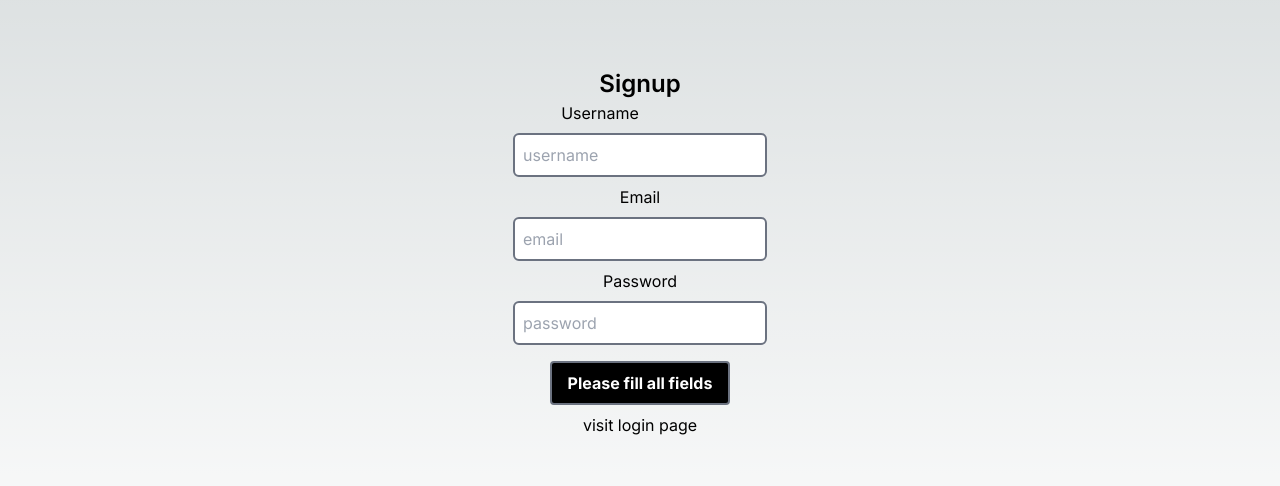
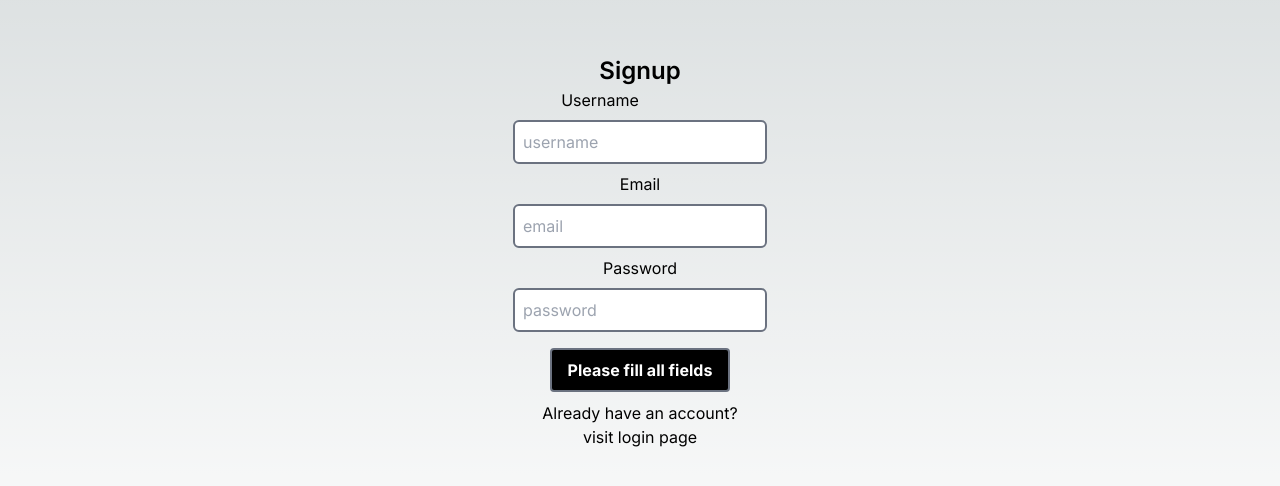
Before and after one commit to VaibhavTalkhande/NextFullstackApp, a Next.js app: page /signup in a window 1280 px wide. Shown: the part 148-634 px from the top of the page. Built offline with nearby package versions, Linux system fonts and the light colour scheme.

Commit message:
frontend of signup

```diff
--- a/src/app/signup/page.tsx
+++ b/src/app/signup/page.tsx
@@ -3,8 +3,7 @@ import Link from "next/link";
 import React, { useEffect } from "react";
 import { useRouter } from "next/navigation";
 import axios from "axios";
-import { on } from "events";
-import {toast} from "react-hot-toast";
+import toast, { Toaster } from "react-hot-toast";
 export default function SignupPage() {
   const router = useRouter();
   const [user, setUser] = React.useState({
@@ -19,21 +18,24 @@ export default function SignupPage() {
       setLoading(true);
       const res = await axios.post("/api/users/signup", user);
 
-      if (res.data.success) {
-        router.push("/login");
-      } else {
-        toast.error(res.data.message);
-      }
+      console.log(res.data);
+      toast("Signup successfull");
 
+      // router.push("/login");
     } catch (error: any) {
-      toast.error(error.message);
+      console.log(error.response.data);
+      toast.error(error.response.data);
+    } finally {
+      setLoading(false);
+      toast.success("Signup successfull");
     }
-    setLoading(false);
-    toast.success("Signup successfull");
-    toast.error("Signup failed");
   };
   useEffect(() => {
-    if (user.email.length>5 && user.password.length >8 && user.username.length > 3) {
+    if (
+      user.email.length > 5 &&
+      user.password.length > 8 &&
+      user.username.length > 3
+    ) {
       setButtonDisabeled(false);
     } else {
       setButtonDisabeled(true);
@@ -41,11 +43,14 @@ export default function SignupPage() {
   }, [user]);
   return (
     <div className="flex flex-col items-center justify-center min-h-screen py-2 ">
+
       <h1 className="text-2xl font-semibold">
         {loading ? "Loading..." : "Signup"}
       </h1>
       <hr />
-      <label htmlFor="username" className="mr-20">Username</label>
+      <label htmlFor="username" className="mr-20">
+        Username
+      </label>
       <input
         type="text"
         placeholder="username"
@@ -58,7 +63,7 @@ export default function SignupPage() {
         type="email"
         placeholder="email"
         name="email"
-        className="border-2 border-gray-500 rounded-md p-2 m-2"
+        className="border-2 border-gray-500 rounded-md p-2 m-2 text-left text-black"
         onChange={(e) => setUser({ ...user, email: e.target.value })}
       />
       <label htmlFor="password">Password</label>
@@ -66,7 +71,7 @@ export default function SignupPage() {
         type="password"
         placeholder="password"
         name="password"
-        className="border-2 border-gray-500 rounded-md p-2 m-2"
+        className="border-2 border-gray-500 rounded-md p-2 m-2 text-left text-black"
         onChange={(e) => setUser({ ...user, password: e.target.value })}
       />
       <button
@@ -75,6 +80,8 @@ export default function SignupPage() {
       >
         {buttonDisabeled ? "Please fill all fields" : "Signup"}
       </button>
+      <hr />
+      <p>Already have an account?</p>
       <Link href="/login">visit login page</Link>
     </div>
   );
```
